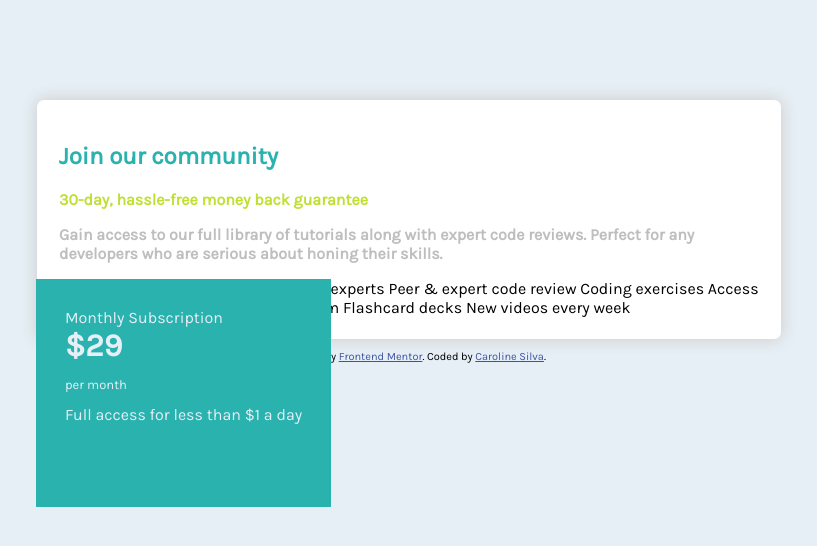
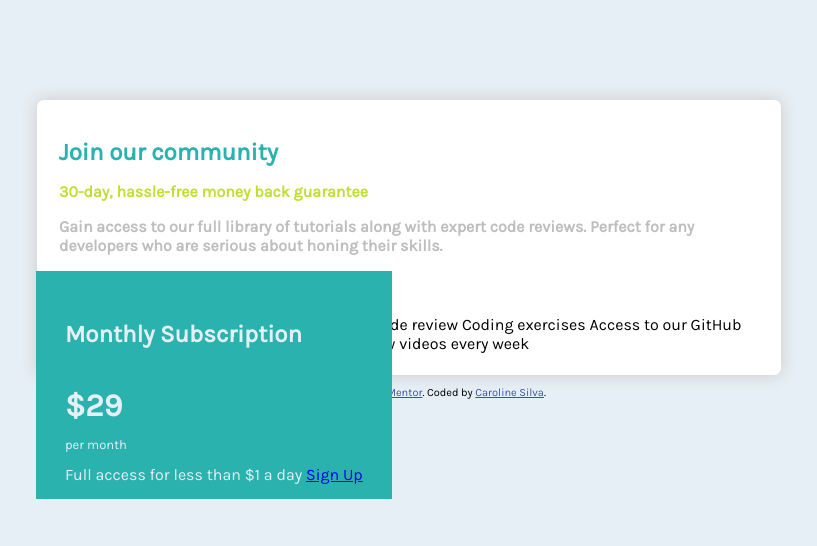
Before and after one commit to carolinesilvacer/mentorgrid, a plain HTML site: page index.html in a window 1280 px wide. Shown: the whole page, without its empty margins (231-1048 px from the left). Drawn offline with Linux system fonts and the light colour scheme.

Commit message:
alteração no layout

```diff
--- a/index.html
+++ b/index.html
@@ -2,14 +2,13 @@
 <html lang="en">
 <head>
   <meta charset="UTF-8">
-  <meta name="viewport" content="width=device-width, initial-scale=1.0"> <!-- displays site properly based on user's device -->
+  <meta name="viewport" content="width=device-width, initial-scale=1.0">
   <link rel ="stylesheet" href= "style.css">
   <link href="https://fonts.googleapis.com/css2?family=Karla&display=swap" rel="stylesheet">
   <link rel="icon" type="image/png" sizes="32x32" href="./images/favicon-32x32.png">
 
   <title>Frontend Mentor | Single Price Grid Component</title>
 
-  <!-- Feel free to remove these styles or customise in your own stylesheet 👍 -->
   <style>
     .attribution { font-size: 11px; text-align: center; }
     .attribution a { color: hsl(228, 45%, 44%); }
@@ -17,23 +16,24 @@
 </head>
 <body>
   <div class= "container">
-  <h2 id="title">Join our community</h2>
+  <h1>Join our community</h1>
 
   <p id="frase-verde"><b>30-day, hassle-free money back guarantee</b></p>
 
   <p id= "subtexto"><b>Gain access to our full library of tutorials along with expert code reviews.
   Perfect for any developers who are serious about honing their skills.</b></p>
 
-  <div class= "textbox">Monthly Subscription
+  <div class= "textbox">
+    <h2>Monthly Subscription</h2>
     <br>
 
   <span><b>$29</span></b><p id= "per">per month</p>
+  Full access for less than $1 a day
 
-  Full access for less than $1 a day </div>
+<a href= "#" type= "button" class= "button">Sign Up</a>
+</div>
 
-  Sign Up
-
-  Why Us
+<h3>Why Us</h3>
 
   Tutorials by industry experts
   Peer & expert code review
--- a/style.css
+++ b/style.css
@@ -6,6 +6,7 @@ body {
 }
 
 .container {
+
     max-width: 700px;
     background-color: white;
     box-shadow: #CDC9C9 0 0 1em;
@@ -44,6 +45,11 @@ span {
     color: hsl(204, 43%, 93%);
 }
 
-#title {
+h1 {
     color: hsl(179, 62%, 43%);
+    font-size: 24px;
 }
+
+h2 {
+    font-size: 24px;
+}
```
